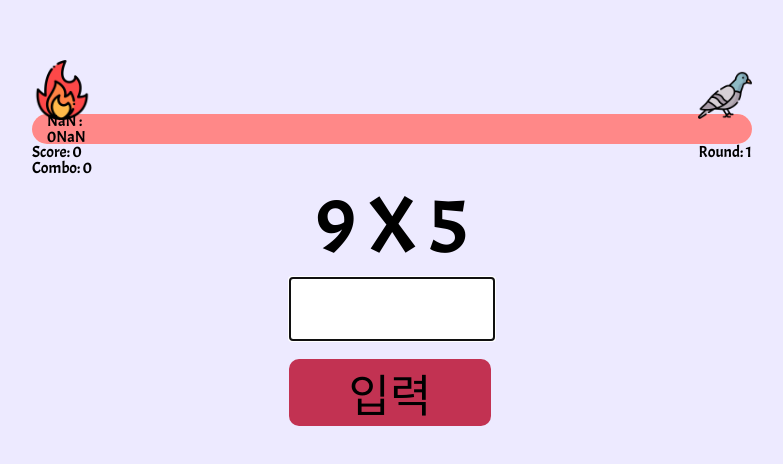
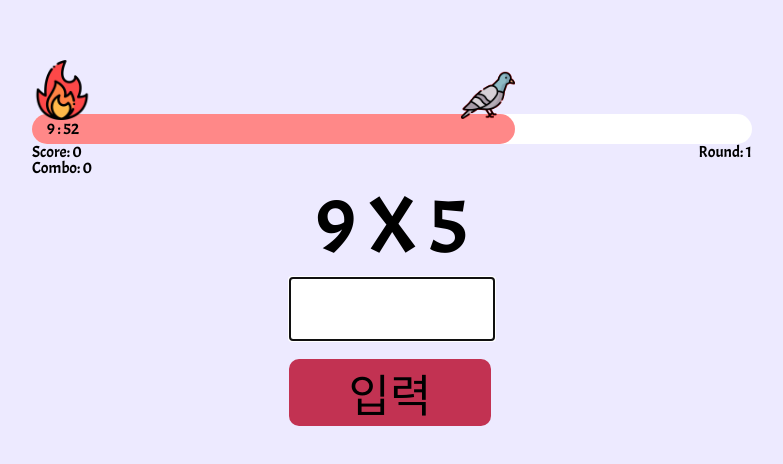
Before and after one commit to WannaReact/gugu-survive, a React app: page /play in a window 1280 px wide. Shown: the part 130-594 px from the top of the page, without its empty margins (248-1031 px from the left). Built offline with nearby package versions, Linux system fonts and the light colour scheme; a web font is replaced by a local one.

Commit message:
:sparkles: useReducer Timer 조절 구현 및 불필요한 코드 삭제

```diff
--- a/src/components/game/GameKeyPad.jsx
+++ b/src/components/game/GameKeyPad.jsx
@@ -12,12 +12,10 @@ const KeyPad = styled.div`
   padding: 0px 92px;
 `;
 
-const GameKeyPad = ({ dispatch, answer }) => {
+const GameKeyPad = ({ dispatch, answer, width }) => {
   const array = [1, 2, 3, 4, 5, 6, 7, 8, 9, 0];
-  // onClick={()=>setInp(item)} 하면 되는 줄 알았는데, 다른법 있나? 고차함수말고
-  console.log(answer);
   const onClickBtn = useCallback(() => {
-    dispatch({ type: 'GAME_LOGIC', answer });
+    dispatch({ type: 'GAME_LOGIC', answer, width });
   }, []);
 
   const keypadValue = useCallback(
@@ -49,9 +47,9 @@ const GameKeyPad = ({ dispatch, answer }) => {
 };
 
 GameKeyPad.propTypes = {
-  keypadValue: propTypes.func,
   dispatch: propTypes.func,
-  answer: propTypes.object
+  answer: propTypes.object,
+  width: propTypes.object
 };
 
 export default React.memo(GameKeyPad);
--- a/src/pages/Game.jsx
+++ b/src/pages/Game.jsx
@@ -41,9 +41,7 @@ const initialState = {
   round: 1,
   correctCount: 0,
   levelUp: 8,
-  windowSize: window.innerWidth,
-  width: 3000,
-  gameOver: false
+  windowSize: window.innerWidth
 };
 
 const reducer = (state, action) => {
@@ -54,15 +52,15 @@ const reducer = (state, action) => {
           ...state,
           combo: state.combo + 1,
           score: state.score + 100 + state.round * state.combo,
-          correctCount: state.correctCount + 1,
-          width: state.width + 300
+          correctCount: state.correctCount + 1
         };
+        action.width.current += 300;
       } else {
         state = {
           ...state,
-          combo: 0,
-          width: state.width - 100
+          combo: 0
         };
+        action.width.current -= 100;
       }
       if (state.correctCount > 0 && state.correctCount % 5 === 0) {
         state = {
@@ -97,66 +95,18 @@ const reducer = (state, action) => {
         windowSize: action.windowSize
       };
 
-    case 'CHANGE_TIMER': {
-      const { diff } = action;
-      if (state.width >= diff) {
-        return {
-          ...state,
-          width: state.width - diff
-        };
-      }
-      return {
-        ...state,
-        width: 0
-      };
-    }
-
-    case 'CHECK_TIMER': {
-      const { timer } = action;
-      if (state.width === 0) {
-        clearInterval(timer.current);
-        state = {
-          ...state,
-          gameOver: true
-        };
-      } else if (state.width > 1500) {
-        return {
-          ...state,
-          width: 1500
-        };
-      }
-      return state;
-    }
     default:
       return state;
   }
 };
 
-// 이제 문제점 1. 정답맞혔을 때 width 값 어떻게 늘려줄건지,  2. correct 카운트 어떻게 늘려주지?? 그냥 return 을 해버려서 도달할 수가 없네
-// 3. reducer 에서 함수형 업데이트가 있었나?? 4. 문제 맞혔을 때 useRef focus()를 못해주고있다
-
 const Game = () => {
-  // console.log('Game');
-
   const handler = useRef(null);
   const answer = useRef();
+  const width = useRef(3000);
 
   const [state, dispatch] = useReducer(reducer, initialState);
-
-  const {
-    inp,
-    numFirst,
-    numSecond,
-    score,
-    combo,
-    round,
-    windowSize,
-    width,
-    gameOver
-  } = state;
-
-  // const levelUp = useRef(8);
-  // const width = useRef(3000);
+  const { inp, numFirst, numSecond, score, combo, round, windowSize } = state;
 
   const onChangeValue = useCallback((e) => {
     dispatch({ type: 'CHANGE_VALUE', payload: e.target.value });
@@ -165,7 +115,7 @@ const Game = () => {
   const handleKeyDown = useCallback((e) => {
     const { key } = e;
     if (key === 'Enter') {
-      dispatch({ type: 'GAME_LOGIC' });
+      dispatch({ type: 'GAME_LOGIC', answer, width });
     }
   }, []);
 
@@ -191,12 +141,7 @@ const Game = () => {
 
   return (
     <Main>
-      <GameTimer
-        width={width}
-        score={score}
-        dispatch={dispatch}
-        gameOver={gameOver}
-      />
+      <GameTimer width={width} score={score} />
       <GameInfo score={score} combo={combo} round={round} />
       <Problem numFirst={numFirst} numSecond={numSecond} />
 
@@ -209,11 +154,9 @@ const Game = () => {
         disabled={windowSize <= 768}
       />
 
-      <GameKeyPad dispatch={dispatch} answer={answer} />
+      <GameKeyPad dispatch={dispatch} answer={answer} width={width} />
     </Main>
   );
 };
 
 export default Game;
-
-// 여기 inp 창에 숫자오르고 내리는거 없애줘
```
